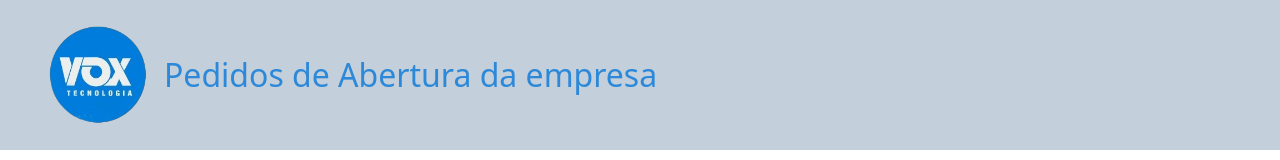
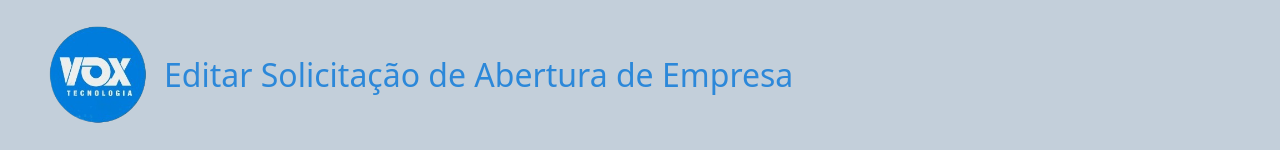
Before and after one commit to RogerXO/abertura-de-empresas-vox, an Angular app: page /pedidos/editar/1 in a window 1280 px wide. Shown: the top 160 px of the page. Built offline with nearby package versions, Linux system fonts and the light colour scheme; no server answers; data requests are answered from the project's data file.

Commit message:
feat: header title dynamic

```diff
--- a/src/app/shared/components/layout/header/header.component.html
+++ b/src/app/shared/components/layout/header/header.component.html
@@ -5,7 +5,7 @@
     <a href="javscript:" [routerLink]="['/pedidos']">
       <img src="/assets/logo-rm-bg.png" alt="Logo" class="logo" />
     </a>
-    <p class="header-text h2 mb-0">Pedidos de Abertura da empresa</p>
+    <p class="header-text h2 mb-0">{{cardTitle}}</p>
   </div>
   <button *ngIf="showButton" (click)="addRequest()" class="btn button d-flex align-items-center gap-2">
     <svg
--- a/src/app/shared/components/layout/header/header.component.ts
+++ b/src/app/shared/components/layout/header/header.component.ts
@@ -19,4 +19,12 @@ export class HeaderComponent {
   get showButton() {
     return this._router.url === "/pedidos"
   }
+
+  get isEdit() {
+    return this._router.url.includes("editar")
+  }
+
+  get cardTitle() {
+    return this.isEdit ? "Editar Solicitação de Abertura de Empresa" : "Solicitar Abertura de empresa"
+  }
 }
--- a/src/app/views/pedidos/pedidos-form/pedidos-form.component.ts
+++ b/src/app/views/pedidos/pedidos-form/pedidos-form.component.ts
@@ -4,6 +4,7 @@ import { ReactiveFormsModule } from '@angular/forms';
 import { CommonModule } from '@angular/common';
 import { InputComponent } from '../../../shared/components/ui/input/input.component';
 import { ListsService } from '../../../shared/services/lists.service';
+import { ActivatedRoute, Router } from '@angular/router';
 
 @Component({
   selector: 'app-pedidos-form',
@@ -19,7 +20,8 @@ export class PedidosFormComponent implements OnInit, OnDestroy {
 
   constructor(
     public pedidosFormService: PedidosService,
-    private listsService: ListsService
+    private _listsService: ListsService,
+    private _activatedRouter: ActivatedRoute
   ) {}
 
   @HostListener('window:resize', [])
@@ -39,7 +41,7 @@ export class PedidosFormComponent implements OnInit, OnDestroy {
   }
 
   getUfList() {
-    this.listsService.getUfList().subscribe({
+    this._listsService.getUfList().subscribe({
       next: (res) => {
         this.ufList = res.map((uf) => uf.sigla);
       },
@@ -48,7 +50,7 @@ export class PedidosFormComponent implements OnInit, OnDestroy {
   }
 
   getRegistrationEntitiesList() {
-    this.listsService.getRegistrationEntitiesList().subscribe({
+    this._listsService.getRegistrationEntitiesList().subscribe({
       next: (res) => {
         this.registrationEntitiesList = res.map((item) => item.value);
       },
@@ -75,4 +77,8 @@ export class PedidosFormComponent implements OnInit, OnDestroy {
   get addressControls() {
     return this.pedidosFormService.form.controls.address;
   }
+
+  get id() {
+    return this._activatedRouter.snapshot.paramMap.get("id")
+  }
 }
```
